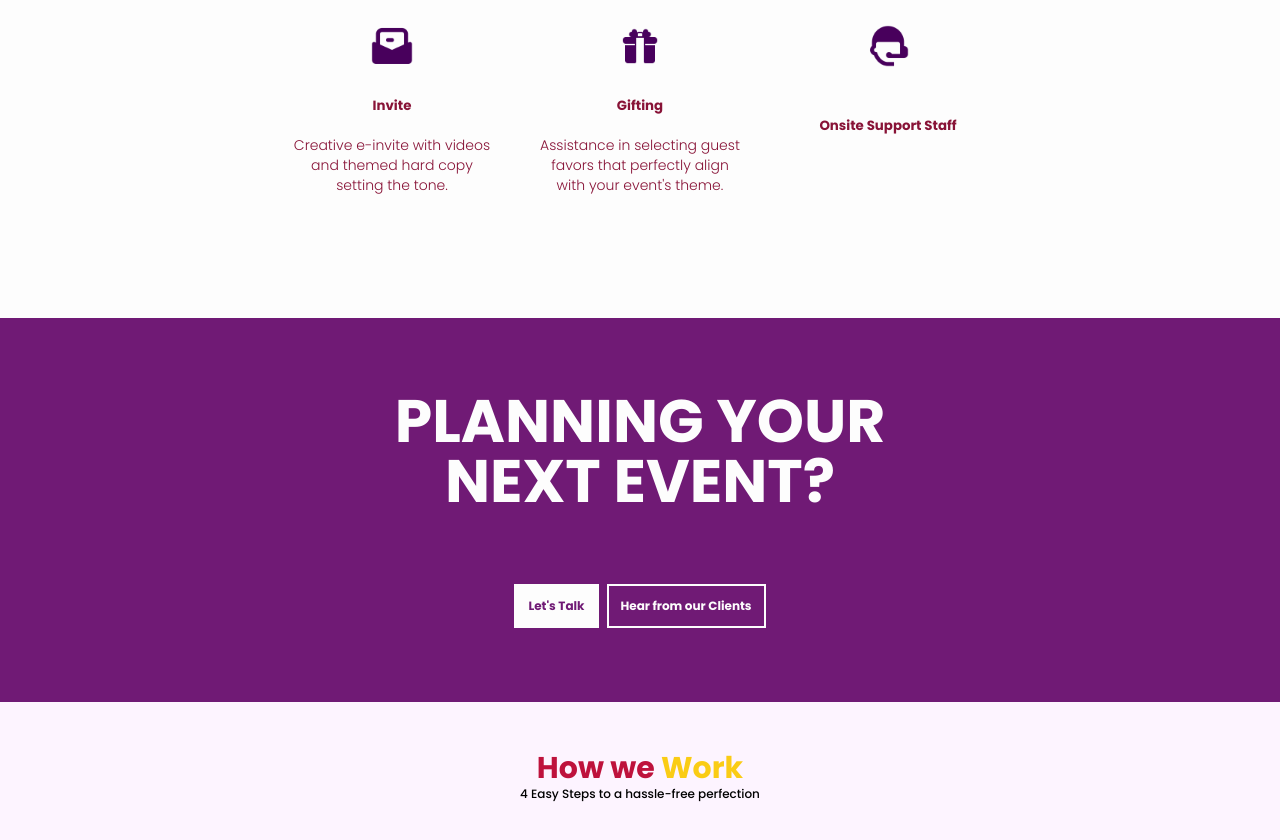
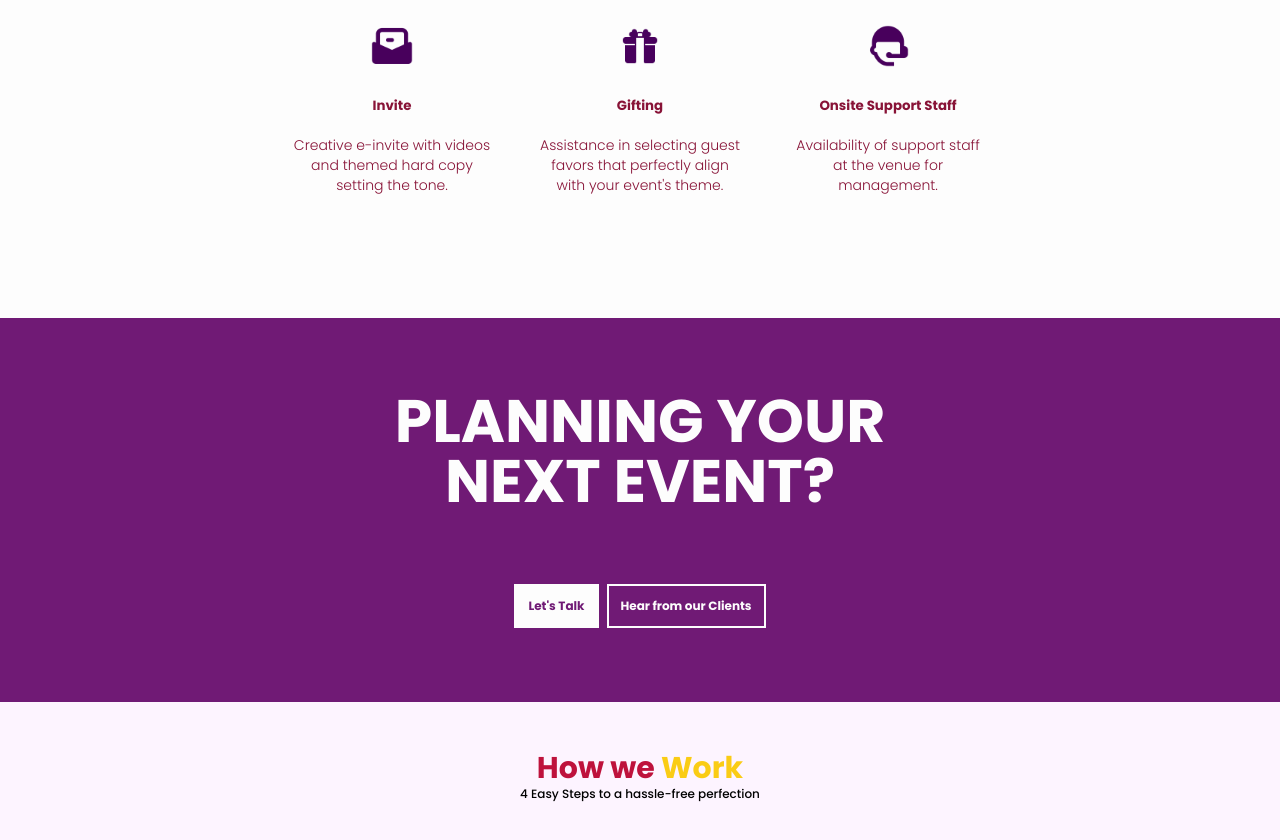
Before and after one commit to fiestaEvent/next-dev, a Next.js app: page / in a window 1280 px wide. Shown: the part 3060-3900 px from the top of the page. Built offline with nearby package versions, Linux system fonts and the light colour scheme.

Commit message:
services

```diff
--- a/src/components/Services.tsx
+++ b/src/components/Services.tsx
@@ -54,6 +54,7 @@ const stats = [
   },
   {
     tag: "Onsite Support Staff",
+    desc: "Availability of support staff at the venue for management.",
     img: "/services/support.png",
   },
 ];
```
